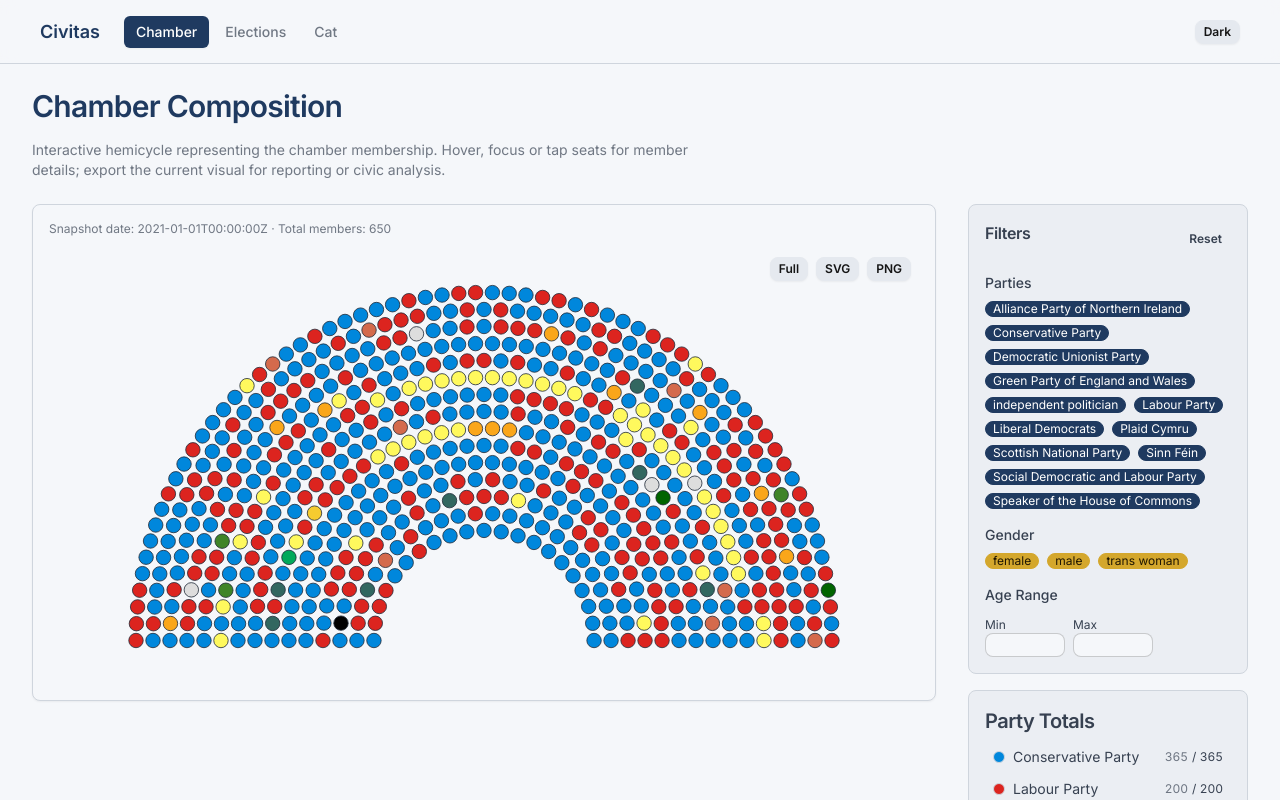
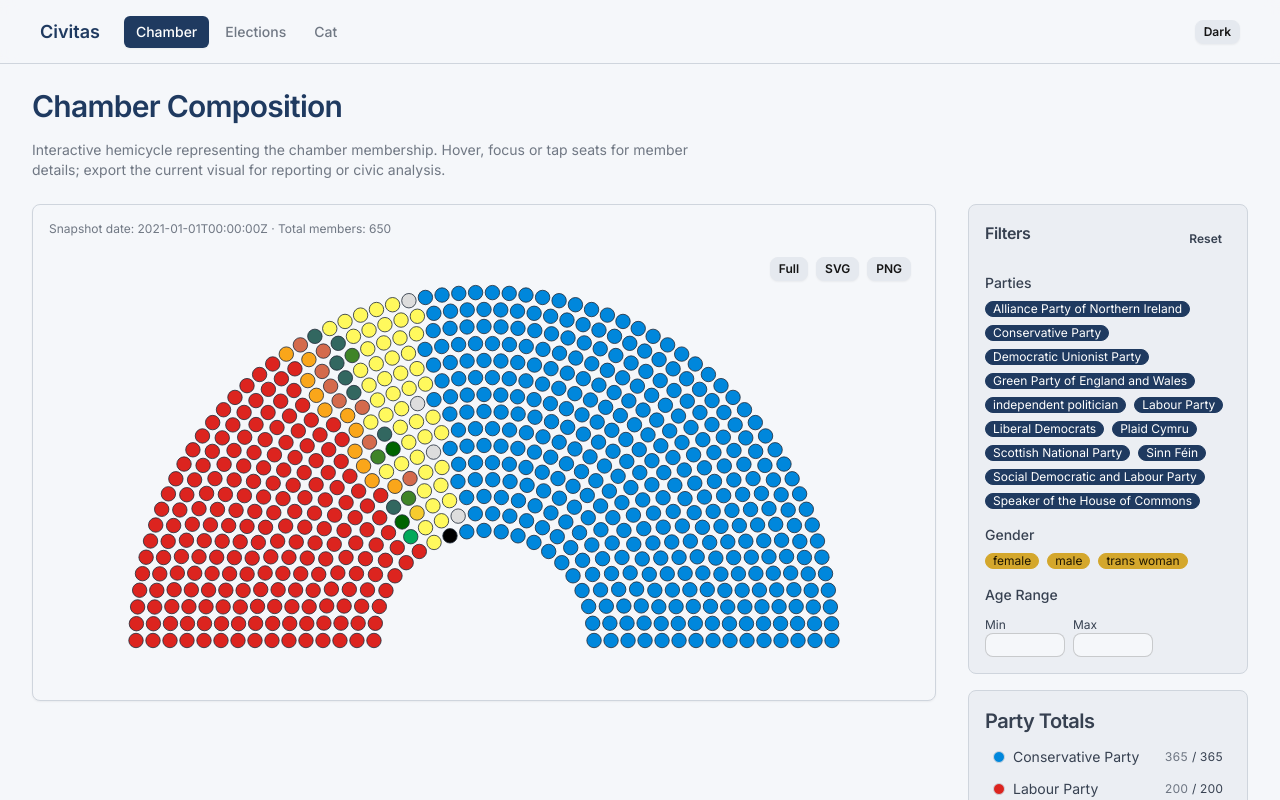
Before and after one commit to thoroc/civitas, a Next.js app: page /parliament in a window 1280 px wide. Shown: the top 800 px of the page. Built offline with nearby package versions, Linux system fonts and the light colour scheme.

Commit message:
feat(parliament): group seats into contiguous ideological party wedges

```diff
--- a/src/app/parliament/HemicycleReact.tsx
+++ b/src/app/parliament/HemicycleReact.tsx
@@ -51,15 +51,129 @@ const HemicycleReact = ({ members }: HemicycleReactProps) => {
       const end = cursor - 1;
       ringMeta.push({ start, end, size: end - start + 1 });
     });
+
+    // ---- Party / ideology based contiguous wedge ordering ----
+    type Leaning = 'left' | 'center' | 'right';
+    const LEANING_ORDER: Leaning[] = ['left', 'center', 'right'];
+
+    const classifyMember = (m: Member): Leaning => {
+      const label = m.party?.label?.toLowerCase() || '';
+      if (/green|labour|social|democrat|sinn|plaid|sdlp|alliance/.test(label)) return 'left';
+      if (/conservative|unionist|reform|libertarian|ukip/.test(label)) return 'right';
+      if (/liberal/.test(label)) return 'center';
+      return 'center';
+    };
+
+    interface PartyGroup { id: string; label: string; members: Member[]; leaning: Leaning; color?: string; }
+    const partyGroupsMap = new Map<string, PartyGroup>();
+
+    for (const m of members) {
+      const partyId = m.party?.id || '__independent';
+      let pg = partyGroupsMap.get(partyId);
+      if (!pg) {
+        pg = { id: partyId, label: m.party?.label || 'Independent', members: [], leaning: classifyMember(m), color: m.party?.color };
+        partyGroupsMap.set(partyId, pg);
+      }
+      pg.members.push(m);
+    }
+
+    let partyGroups = Array.from(partyGroupsMap.values());
+    partyGroups.sort((a, b) => {
+      const leanDiff = LEANING_ORDER.indexOf(a.leaning) - LEANING_ORDER.indexOf(b.leaning);
+      if (leanDiff !== 0) return leanDiff;
+      const sizeDiff = b.members.length - a.members.length;
+      if (sizeDiff !== 0) return sizeDiff;
+      return a.label.localeCompare(b.label);
+    });
+
+    const partyOrderIndex: Record<string, number> = {};
+    partyGroups.forEach((pg, idx) => { partyOrderIndex[pg.id] = idx; });
+
+    const remainingPerParty: Record<string, number> = {};
+    partyGroups.forEach(pg => { remainingPerParty[pg.id] = pg.members.length; });
+    let remainingTotal = totalSeats;
+
+    const nextIndexPerParty: Record<string, number> = {};
+    partyGroups.forEach(pg => { nextIndexPerParty[pg.id] = 0; });
+
+    const assignedMembersByRing: Member[][] = [];
+
+    // Allocate seats ring by ring, proportional to remaining seats per party to keep wedges contiguous across rings.
+    for (let ringIdx = 1; ringIdx <= numberOfRings; ringIdx++) {
+      const ringSeatCount = seatsPerRing[ringIdx];
+      const allocations: { partyId: string; base: number; remainder: number }[] = [];
+      let baseSum = 0;
+
+      for (const pg of partyGroups) {
+        const remaining = remainingPerParty[pg.id];
+        if (remaining <= 0 || remainingTotal === 0) {
+          allocations.push({ partyId: pg.id, base: 0, remainder: 0 });
+          continue;
+        }
+        const quota = (remaining / remainingTotal) * ringSeatCount;
+        const base = Math.floor(quota);
+        const remainder = quota - base;
+        allocations.push({ partyId: pg.id, base, remainder });
+        baseSum += base;
+      }
+
+      let leftover = ringSeatCount - baseSum;
+      // Distribute leftover seats by largest remainder
+      allocations.sort((a, b) => b.remainder - a.remainder);
+      for (let i = 0; i < allocations.length && leftover > 0; i++) {
+        if (remainingPerParty[allocations[i].partyId] > 0) {
+          allocations[i].base += 1;
+          leftover--;
+        }
+      }
+      // Restore original ideological ordering
+      allocations.sort((a, b) => partyOrderIndex[a.partyId] - partyOrderIndex[b.partyId]);
+
+      const ringAssigned: Member[] = [];
+      for (const alloc of allocations) {
+        let take = Math.min(alloc.base, remainingPerParty[alloc.partyId]);
+        if (take <= 0) continue;
+        const pg = partyGroups[partyOrderIndex[alloc.partyId]]; // safe by construction
+        const start = nextIndexPerParty[alloc.partyId];
+        const end = start + take;
+        const slice = pg.members.slice(start, end);
+        ringAssigned.push(...slice);
+        nextIndexPerParty[alloc.partyId] = end;
+        remainingPerParty[alloc.partyId] -= take;
+        remainingTotal -= take;
+      }
+
+      // If due to rounding we underfilled/overfilled the ring, patch with any remaining members.
+      if (ringAssigned.length < ringSeatCount) {
+        for (const pg of partyGroups) {
+          while (ringAssigned.length < ringSeatCount && remainingPerParty[pg.id] > 0) {
+            const idx = nextIndexPerParty[pg.id];
+            ringAssigned.push(pg.members[idx]);
+            nextIndexPerParty[pg.id] = idx + 1;
+            remainingPerParty[pg.id] -= 1;
+            remainingTotal -= 1;
+          }
+          if (ringAssigned.length === ringSeatCount) break;
+        }
+      }
+      assignedMembersByRing.push(ringAssigned);
+    }
+
+    let orderedMembers: Member[] = assignedMembersByRing.flat();
+    if (orderedMembers.length !== members.length) {
+      // Fallback to original ordering on mismatch
+      orderedMembers = members.slice();
+    }
+
     const mappedSeats = flatSeats.map((seat, idx) => ({
       ...seat,
       x: seat.x + r0,
       y: seat.y + r0,
-      member: members[idx],
-      active: filteredIds.has(members[idx]?.id),
+      member: orderedMembers[idx],
+      active: filteredIds.has(orderedMembers[idx]?.id),
     }));
-    // Reduced padding to expand seat cluster within viewBox
-    const padLocal = 10; // previously r0 * 1.05
+
+    const padLocal = 10;
     const vbWidthLocal = r0 * 2 + padLocal * 2;
     const vbHeightLocal = r0 + padLocal * 2;
     return { seats: mappedSeats, pad: padLocal, vbWidth: vbWidthLocal, vbHeight: vbHeightLocal, ringMeta };
```
